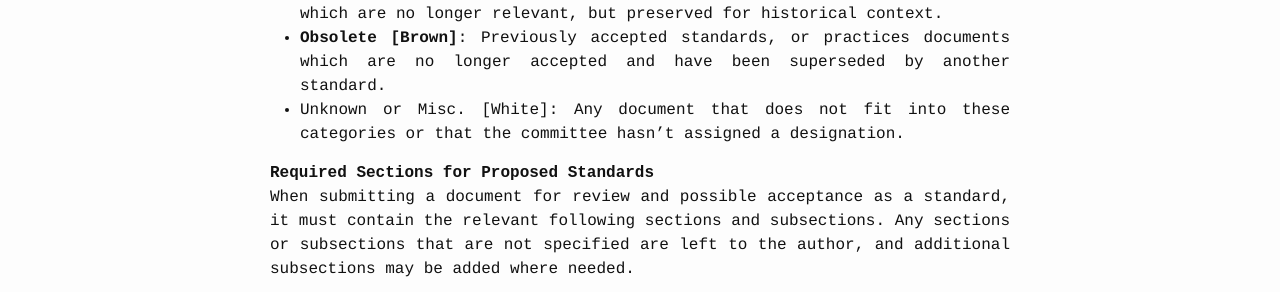
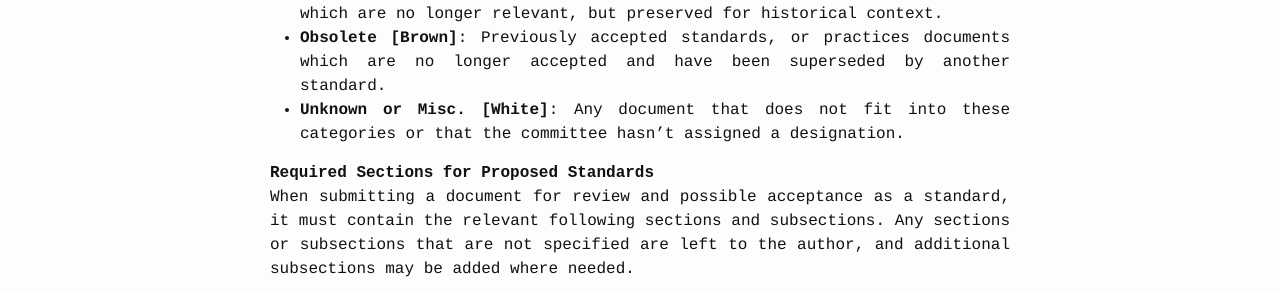
Before and after one commit to iifrp/iifrp.github.io, a Jekyll site: the page built from submission-guidelines.md, in a window 1280 px wide. Shown: the part 952-1244 px from the top of the page. Built offline with Jekyll 4.4.1, drawn with Linux system fonts in a browser that asks for light colours.

Commit message:
Updates formatting

```diff
--- a/submission-guidelines.md
+++ b/submission-guidelines.md
@@ -27,7 +27,7 @@ All accepted documents are given a designation as per the following categories.
 - **Internet Standard [Green]**: Accepted community standards. These are the criteria for being an *IIFRP Compliant Product*.
 - **Historic [Gray]**: Previously accepted standards, or practices documents which are no longer relevant, but preserved for historical context.
 - **Obsolete [Brown]**: Previously accepted standards, or practices documents which are no longer accepted and have been superseded by another standard.
-- Unknown or Misc. [White]: Any document that does not fit into these categories or that the committee hasn't assigned a designation.
+- **Unknown or Misc. [White]**: Any document that does not fit into these categories or that the committee hasn't assigned a designation.
 
 
 ##### Required Sections for Proposed Standards
```
